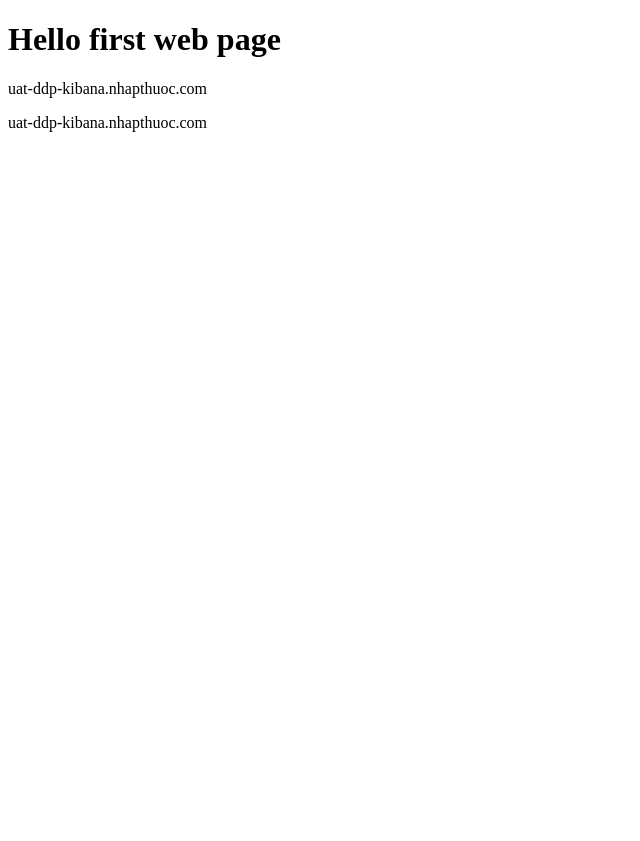
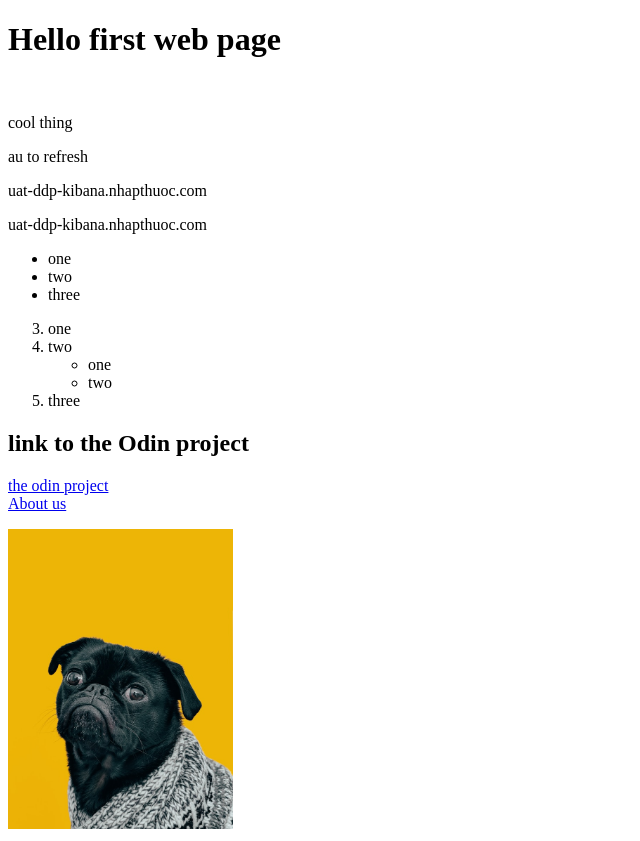
Before and after one commit to thanhnt3/git_test, a plain HTML site: page html-boilerplate/index.html in a window 1280 px wide. Shown: the whole page, without its empty margins (0-640 px from the left). Before the commit the page ends 800 px from the top, so only its background shows below. Drawn offline with Linux system fonts and the light colour scheme.

Commit message:
learn add image and link

```diff
--- a/html-boilerplate/index.html
+++ b/html-boilerplate/index.html
@@ -7,7 +7,34 @@
 </head>
 <body>
     <h1>Hello first web page</h1>
+    <br>
+    <p><pem>cool thing</pem></p>
+    <p>au to refresh</p>
     <p>uat-ddp-kibana.nhapthuoc.com</p>
     <p>uat-ddp-kibana.nhapthuoc.com</p>
+    <!-- this is comment -->
+     <!-- list  -->
+<ul>
+    <li>one</li>
+    <li>two</li>
+    <li>three</li>
+</ul>
+<ol>
+    <li value="3"> one</li>
+    <li>two
+        <ul>
+            <li>one</li>
+            <li>two</li>
+        </ul>
+    </li>
+    <li>three</li>
+</ol>
+<!-- link to another page -->
+ <h2>link to the Odin project</h2>
+ <a href="https://www.theodinproject.com/about" target="_blank" rel="noopener">the odin project</a>
+ <br>
+ <a href="/pages/about.html" target="_blank">About us</a>
+ <p></p>
+ <img src="./images/dog.jpg" alt="The dog photo" height="300">
 </body>
 </html>
```
Also changed, not shown: html-boilerplate/pages/about.html (added, +14 -0 lines), html-boilerplate/images/dog.jpg (added).
